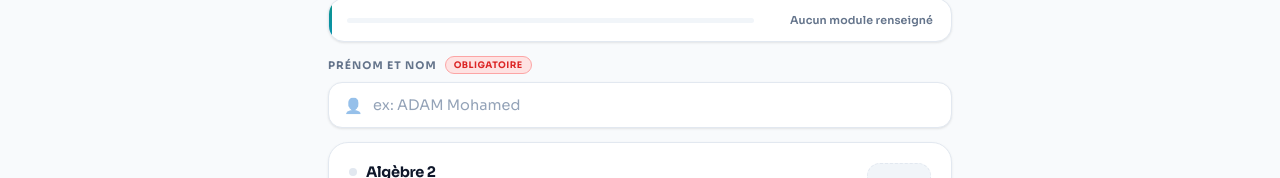
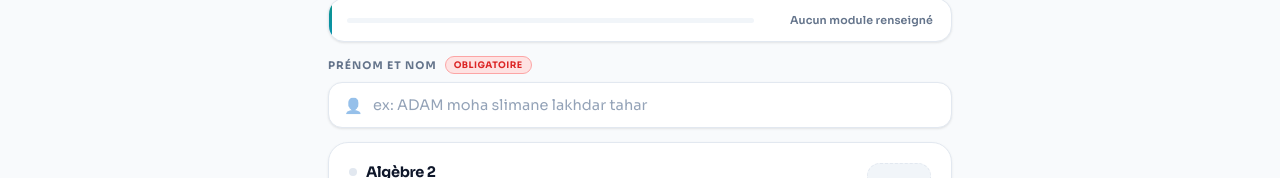
Before and after one commit to linuxcoding-ADAM/S2_Grade_Calc, a React (Vite) app: page / in a window 1280 px wide. Shown: the part 229-407 px from the top of the page. Built offline with nearby package versions, Linux system fonts and the light colour scheme.

Commit message:
adding_more_bugs_to_fix_theme_later

```diff
--- a/src/App.jsx
+++ b/src/App.jsx
@@ -178,7 +178,7 @@ export default function App() {
               ref={nameRef}
               className={`name-input ${nameError ? 'input-error' : ''}`}
               type="text"
-              placeholder="ex: ADAM Mohamed"
+              placeholder="ex: ADAM moha slimane lakhdar tahar"
               value={studentName}
               onChange={e => { setStudentName(e.target.value); setNameTouched(true) }}
               onBlur={() => setNameTouched(true)}
```
